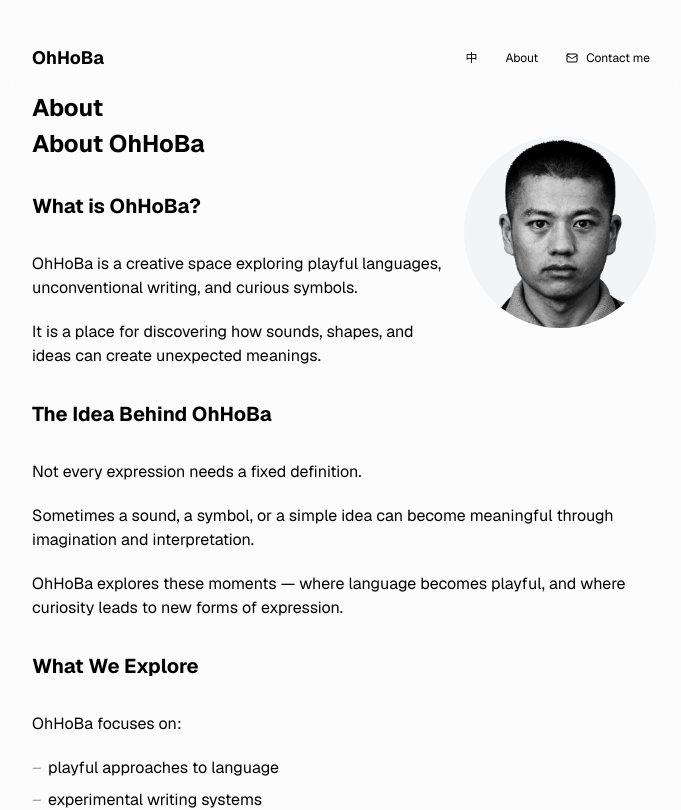
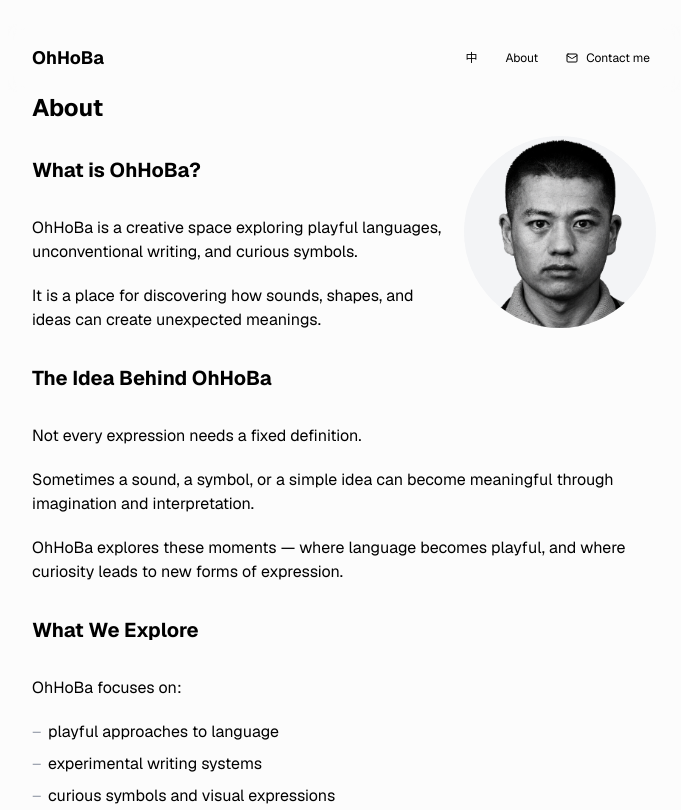
Before and after one commit to shabi/my-blog, a Next.js app: page /about in a window 1280 px wide. Shown: the top 810 px of the page, without its empty margins (296-977 px from the left). Built offline with nearby package versions, Linux system fonts and the light colour scheme.

Commit message:
Update page.mdx

```diff
--- a/app/about/page.mdx
+++ b/app/about/page.mdx
@@ -32,8 +32,6 @@ export const metadata = {
   "
   />
 
-# About OhHoBa
-
 
 ## What is OhHoBa?
 
```
